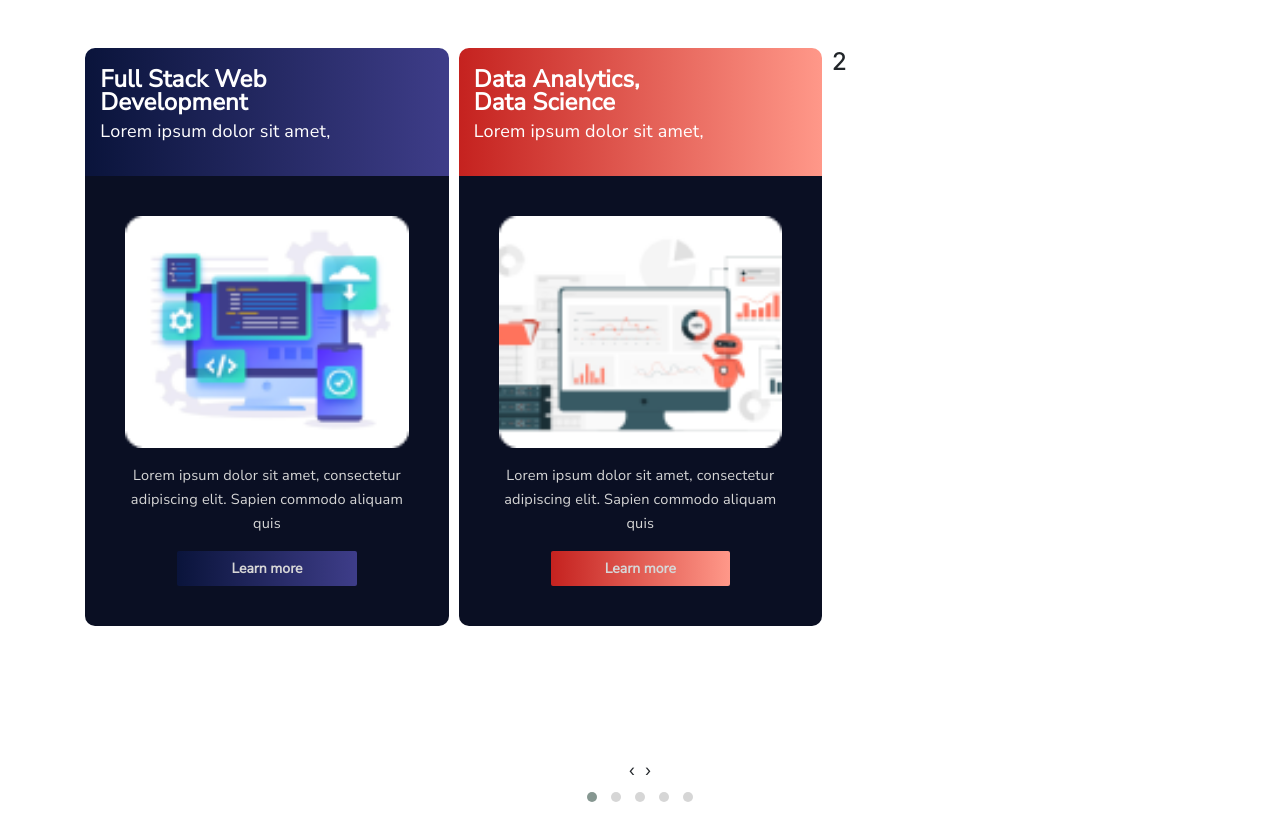
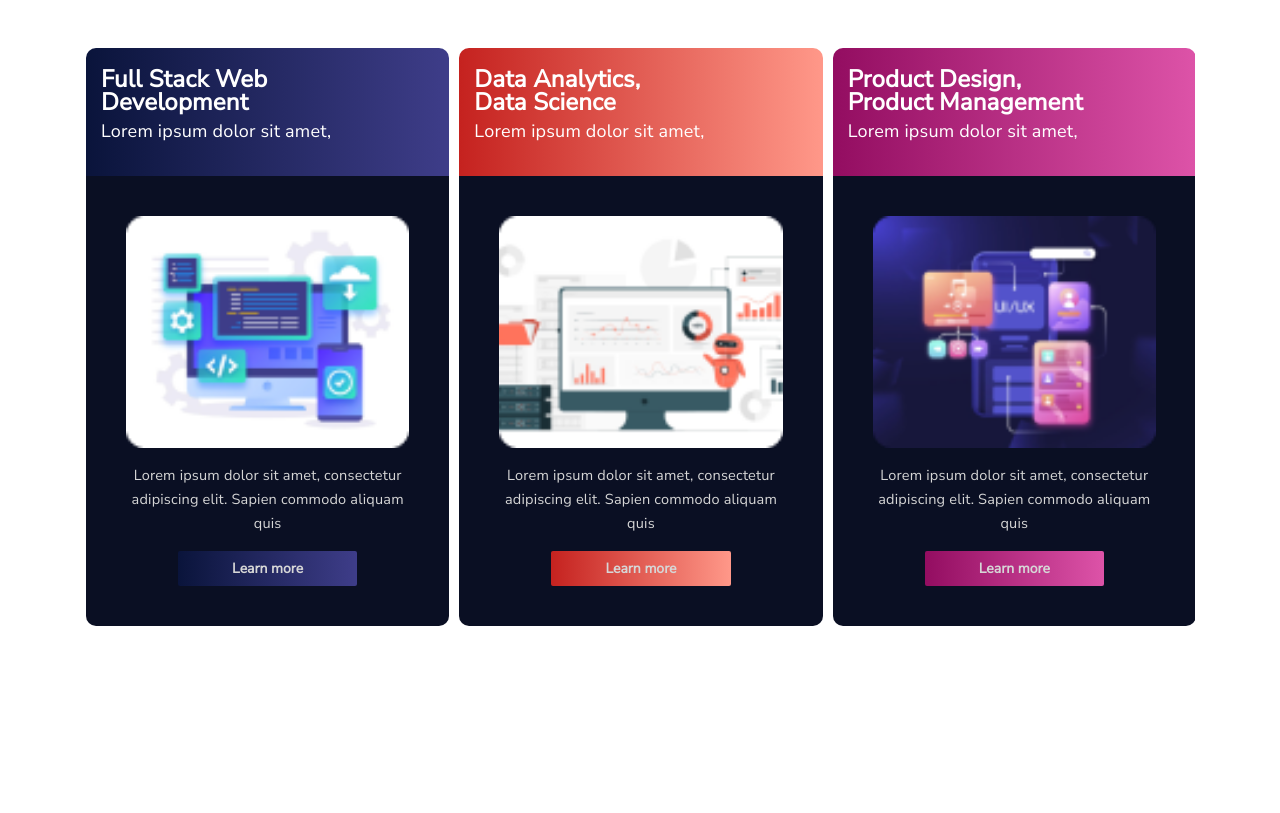
Before and after one commit to pluralcodetech/course-card, a website: page index.html in a window 1280 px wide. Drawn offline with nearby package versions, Linux system fonts and the light colour scheme.

Commit message:
adding the product card

```diff
--- a/index.html
+++ b/index.html
@@ -17,23 +17,6 @@
     <section class="mt-5">
         <div class="container">
             <div class="owl-carousel owl-theme">
-                <!-- <div class="card card-section">
-                    <div class="card-header">
-                        <div class="software-head-section">
-                            <h2>Full Stack Web Development</h2>
-                            <p>Lorem ipsum dolor sit amet</p>
-                        </div>
-                    </div>
-                    <div class="card-body">
-                        <div class="card-body-image text-center">
-                            <img src="assets/software-image.png" alt="image">
-                            <p>Lorem ipsum dolor sit amet, consectetur adipiscing elit. Sapien commodo aliquam <br>quis </p>
-                            <button class="learn-software">Learn more</button>
-                        </div>
-                    </div>
-                    <div class="card-footer">
-                    </div>
-                </div> -->
                 <div class="box">
                     <div class="software-section-head">
                         <h2>Full Stack Web <br>Development</h2>
@@ -58,17 +41,17 @@
                     </div>
                 </div>
 
-                <div class="item"><h4>2</h4></div>
-                <div class="item"><h4>3</h4></div>
-                <div class="item"><h4>4</h4></div>
-                <div class="item"><h4>5</h4></div>
-                <div class="item"><h4>6</h4></div>
-                <div class="item"><h4>7</h4></div>
-                <div class="item"><h4>8</h4></div>
-                <div class="item"><h4>9</h4></div>
-                <div class="item"><h4>10</h4></div>
-                <div class="item"><h4>11</h4></div>
-                <div class="item"><h4>12</h4></div>
+                <div class="box">
+                    <div class="product-section-head">
+                        <h2>Product Design, <br>Product Management</h2>
+                        <p>Lorem ipsum dolor sit amet, </p>
+                    </div>
+                    <div class="product-section-body">
+                        <img src="assets/product.png" alt="data-image">
+                        <p>Lorem ipsum dolor sit amet, consectetur adipiscing elit. Sapien commodo aliquam quis </p>
+                        <button class="learn-product">Learn more</button>
+                    </div>
+                </div>
             </div>
         </div>
     </section>
--- a/sass/include/global.scss
+++ b/sass/include/global.scss
@@ -4,111 +4,28 @@
     box-sizing: border-box;
 }
 
-// .card-section {
-//     height: 595px;
-//     width: 100%;
-// }
+.box {
+    height: 695px;
+    width: 100%;
+    border-radius: 20px;
+}
 
-
-// .card-header {
-//     background-image: linear-gradient(to right, $gradient-bgc, $gradient-bgb);
-//     height: 127px;
-//     width: 100%;
-//     padding: 20px 15px;
-// }
-
-// .software-head-section {
-//     border-top-left-radius: 10px;
-//     border-top-right-radius: 10px;
-// }
-
-// .card-header h2 {
-//     font-family: $font-nunito;
-//     font-size: 24px;
-//     font-style: normal;
-//     font-weight: 800;
-//     line-height: 23px;
-//     letter-spacing: 0.20000000298023224px;
-//     text-align: left;
-//     color: $color-white;
-// }
-
-// .card-header p {
-//     font-family: $font-nunito;
-//     font-size: 18px;
-//     font-style: normal;
-//     font-weight: 400;
-//     line-height: 18px;
-//     letter-spacing: 0.20000000298023224px;
-//     text-align: left;
-//     color: $color-white;
-// }
-
-// .card-body {
-//     background-color: $color-primary;
-//     padding: 40px;
-// }
-
-// .card-body-image img {
-//     width: 5%;
-//     border-radius: 15px;
-//     box-sizing: border-box;
-// }
-
-// .card-body-image p {
-//     font-family: $font-nunito;
-//     font-size: 14.5px;
-//     font-style: normal;
-//     font-weight: 400;
-//     line-height: 24px;
-//     letter-spacing: 0.20000000298023224px;
-//     text-align: center;
-//     color: $color-gray;
-//     margin-top: 15px;
-// }
-
-// .card-footer {
-//     background: $color-primary;
-//     text-align: center;
-//     padding: 5px;
-//     border: 2px solid $color-primary;
-// }
-
-// // @media screen and (max-width: 700px) {
-// //     .card-footer {
-// //         padding: 5px;
-// //     }
-// // }
-
-// .learn-software {
-//     outline: none !important;
-//     border: 0;
-//     box-shadow: none !important;
-//     color: $color-gray;
-//     height: 35.553348541259766px;
-//     width: 179.24813842773438px;
-//     left: 52.8759765625px;
-//     top: 421.8759765625px;
-//     border-radius: 1.9751861095428467px;
-//     padding: 5px, 16px, 5px, 16px;
-//     font-family: $font-nunito;
-//     font-size: 14px;
-//     font-style: normal;
-//     font-weight: 700;
-//     line-height: 8px;
-//     letter-spacing: 0em;
-//     text-align: center;
-//     background-image: linear-gradient(to right, $gradient-bgc, $gradient-bgb);
-// }
-
-.software-section-head {
-    background-image: linear-gradient(to right, $gradient-bgc, $gradient-bgb);
+.software-section-head, .analytics-section-head, .product-section-head {
+    background-image: linear-gradient(to right, $gradient-dark-orange, $gradient-light-orange);
     border-top-left-radius: 10px;
     border-top-right-radius: 10px;
     padding: 20px 15px;
 }
 
-.software-section-head h2 {
+.product-section-head {
+    background-image: linear-gradient(to right, $gradient-pink-dark, $gradient-pink-light);
+}
+
+.software-section-head {
+    background-image: linear-gradient(to right, $gradient-bgc, $gradient-bgb);
+}
+
+.software-section-head h2, .analytics-section-head h2, .product-section-head h2 {
     font-family: $font-nunito;
     font-size: 24px;
     font-style: normal;
@@ -119,7 +36,7 @@
     color: $color-white;
 }
 
-.software-section-head p {
+.software-section-head p, .analytics-section-head p, .product-section-head p {
     font-family: $font-nunito;
     font-size: 18px;
     font-style: normal;
@@ -130,7 +47,7 @@
     color: $color-white;
 }
 
-.software-section-body {
+.software-section-body, .analytics-section-body, .product-section-body {
     background-color: $color-primary;
     padding: 40px;
     text-align: center;
@@ -138,12 +55,12 @@
     border-bottom-right-radius: 10px;
 }
 
-.software-section-body img {
+.software-section-body img, .analytics-section-body img, .product-section-body img {
     width: 10%;
     border-radius: 8px;
 }
 
-.software-section-body p {
+.software-section-body p, .analytics-section-body p, .product-section-body p {
     font-family: $font-nunito;
     font-size: 14.5px;
     font-style: normal;
@@ -155,89 +72,7 @@
     margin-top: 15px;
 }
 
-.learn-software {
-    outline: none !important;
-    border: 0;
-    box-shadow: none !important;
-    color: $color-gray;
-    height: 35.553348541259766px;
-    width: 179.24813842773438px;
-    left: 52.8759765625px;
-    top: 421.8759765625px;
-    border-radius: 1.9751861095428467px;
-    padding: 5px, 16px, 5px, 16px;
-    font-family: $font-nunito;
-    font-size: 14px;
-    font-style: normal;
-    font-weight: 700;
-    line-height: 8px;
-    letter-spacing: 0em;
-    text-align: center;
-    background-image: linear-gradient(to right, $gradient-bgc, $gradient-bgb);
-}
-
-.box {
-    height: 695px;
-    width: 100%;
-    border-radius: 20px;
-    // background: $color-primary;
-}
-
-.analytics-section-head {
-    background-image: linear-gradient(to right, $gradient-dark-orange, $gradient-light-orange);
-    border-top-left-radius: 10px;
-    border-top-right-radius: 10px;
-    padding: 20px 15px;
-}
-
-.analytics-section-head h2 {
-    font-family: $font-nunito;
-    font-size: 24px;
-    font-style: normal;
-    font-weight: 900;
-    line-height: 23px;
-    letter-spacing: 0.20000000298023224px;
-    text-align: left;
-    color: $color-white;
-}
-
-.analytics-section-head p {
-    font-family: $font-nunito;
-    font-size: 18px;
-    font-style: normal;
-    font-weight: 400;
-    line-height: 18px;
-    letter-spacing: 0.20000000298023224px;
-    text-align: left;
-    color: $color-white;
-}
-
-.analytics-section-body {
-    background-color: $color-primary;
-    padding: 40px;
-    text-align: center;
-    border-bottom-left-radius: 10px;
-    border-bottom-right-radius: 10px;
-}
-
-.analytics-section-body img {
-    width: 10%;
-    border-radius: 8px;
-}
-
-.analytics-section-body p {
-    font-family: $font-nunito;
-    font-size: 14.5px;
-    font-style: normal;
-    font-weight: 400;
-    line-height: 24px;
-    letter-spacing: 0.20000000298023224px;
-    text-align: center;
-    color: $color-gray;
-    margin-top: 15px;
-}
-
-.learn-data {
+.learn-software, .learn-data, .learn-product {
     outline: none !important;
     border: 0;
     box-shadow: none !important;
@@ -257,3 +92,11 @@
     text-align: center;
     background-image: linear-gradient(to right, $gradient-dark-orange, $gradient-light-orange);
 }
+
+.learn-software {
+    background-image: linear-gradient(to right, $gradient-bgc, $gradient-bgb);
+}
+
+.learn-product {
+    background-image: linear-gradient(to right, $gradient-pink-dark, $gradient-pink-light);
+}
```
Also changed, not shown: assets/product.png (added), card.css, 1 other file.
